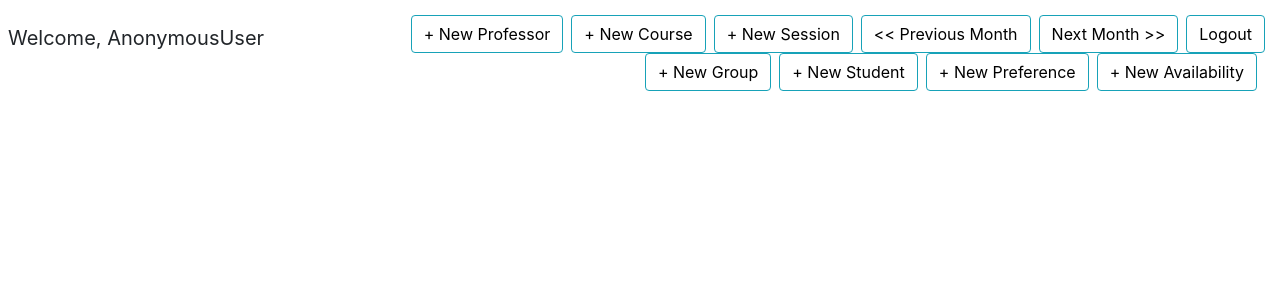
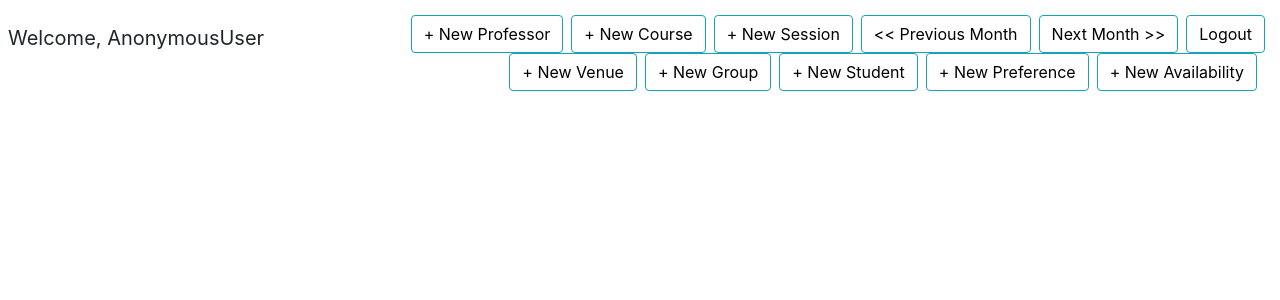
Before and after one commit to Saad-Driouech/Event-Calendar, a Django app: template templates/calendar.html in a window 1280 px wide. Shown: the top 300 px of the page. Run offline with Django 3.2, Linux system fonts and the light colour scheme; the template is opened without the code that fills it, so the values that code supplies are empty; some libraries are stand-ins or nearby versions.

Commit message:
added button to create a venue

```diff
--- a/templates/calendar.html
+++ b/templates/calendar.html
@@ -39,6 +39,9 @@
   <a class="btn btn-info right mr-2" href="{% url 'calendarapp:groupe_new' %}">
     + New Group
   </a>
+  <a class="btn btn-info right mr-2" href="{% url 'calendarapp:venue_new' %}">
+    + New Venue
+  </a>
 </div>
 <div style="color: blueviolet">{{ calendar }}</div>
 {% endblock %}
```
